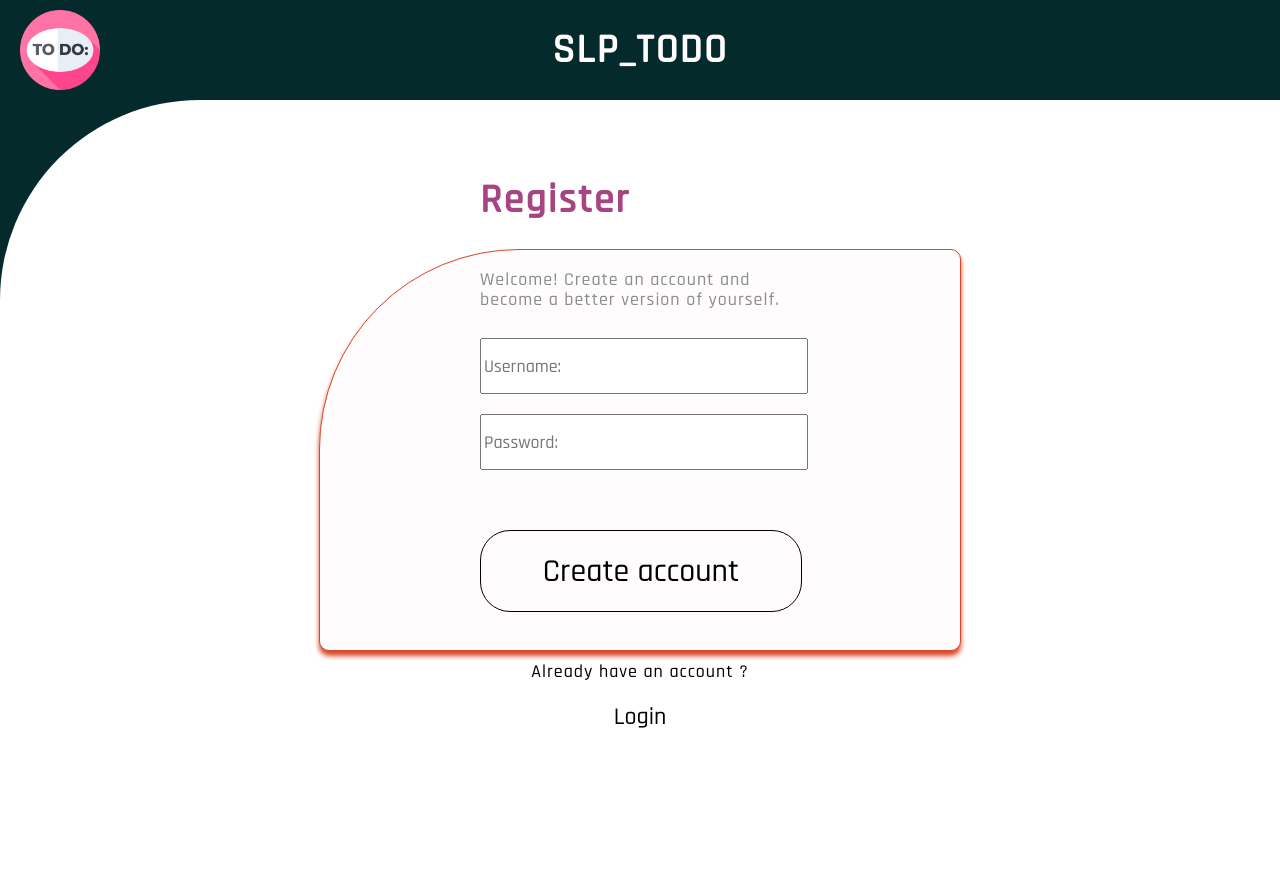
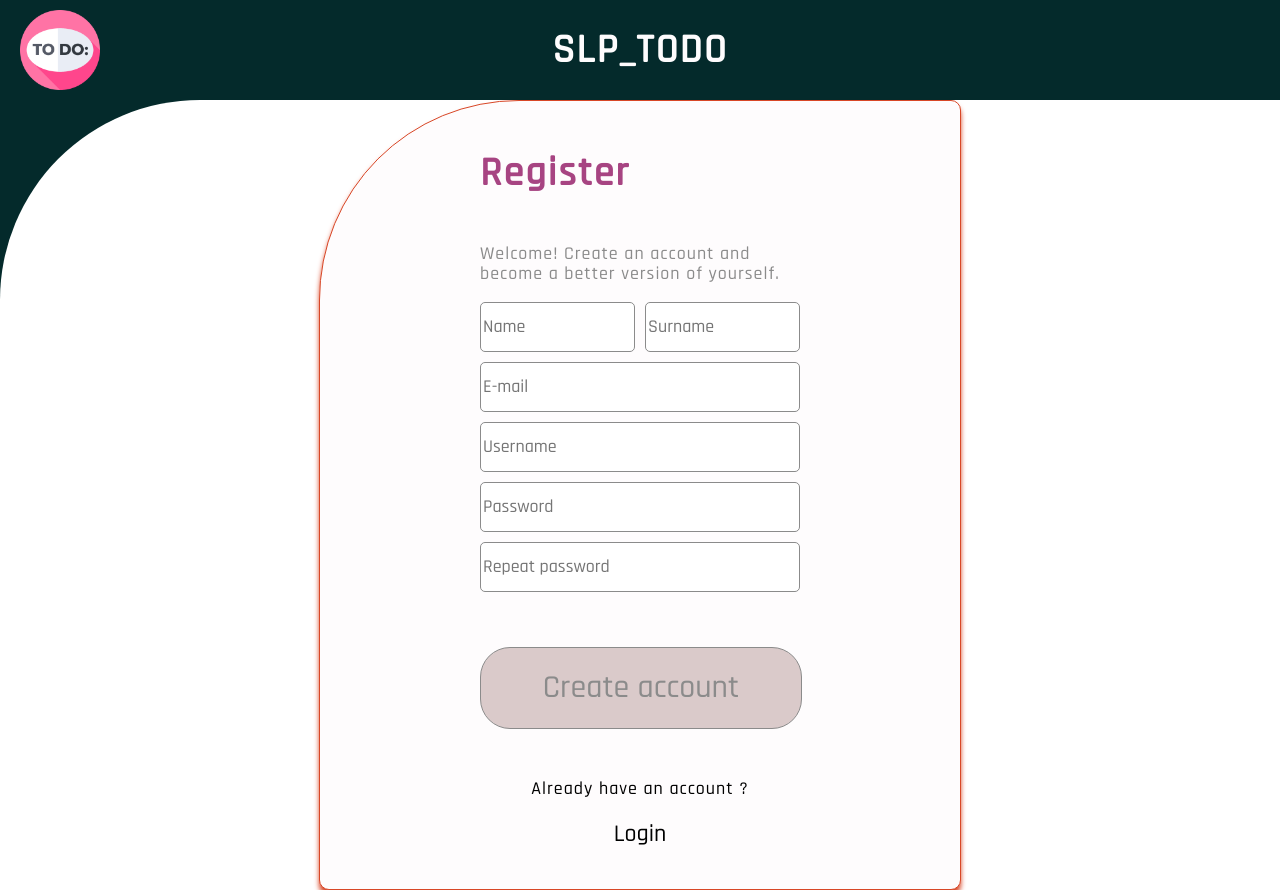
Before and after one commit to Jakub-Radzik/WEB_TODO, a React (Create React App) app in the folder frontend/: page / in a window 1280 px wide. Both pictures are taken after a click on the element "Register". Before the commit the page ends 800 px from the top, so only its background shows below. Built offline with nearby package versions, Linux system fonts and the light colour scheme.

Commit message:
login and register functionality

```diff
--- a/frontend/src/components/LoginView.tsx
+++ b/frontend/src/components/LoginView.tsx
@@ -9,7 +9,7 @@ const View = styled.div`
 `;
 
 export const LoginView = styled(View)`
-  height: 50vh;
+  min-height: 60vh;
   width: 50%;
   border: 1px solid ${VERMILION};
   display: flex;
@@ -19,4 +19,5 @@ export const LoginView = styled(View)`
   background: ${WHITE};
   box-shadow: 0 5px 5px 0px ${VERMILION};
   border-radius: 200px 10px 10px 10px ;
+  padding: 20px 0;
 `;
--- a/frontend/src/context/AuthContext.tsx
+++ b/frontend/src/context/AuthContext.tsx
@@ -1,6 +1,5 @@
 import axios from 'axios';
 import React, { FC, useCallback } from 'react';
-import { toast } from 'react-toastify';
 import { errorToast, successToast } from '../utils/toasts';
 
 type AuthStatus = 'initialising' | 'authenticated' | 'unauthenticated';
@@ -12,9 +11,10 @@ type UserType = {
 type AuthContext = {
   status: AuthStatus;
   user: UserType | null;
-  login: (username: string, password: string) => void;
-  register: (username: string, password: string) => void;
+  login: (login: string, password: string) => void;
+  register: (user:string, surname: string, email:string, username: string, password: string) => void;
   logout: () => void;
+  isLoading: boolean
 };
 
 const AuthContext = React.createContext<AuthContext>({
@@ -23,6 +23,7 @@ const AuthContext = React.createContext<AuthContext>({
   login: () => null,
   logout: () => null,
   register: () => null,
+  isLoading: false
 });
 
 type AuthProps = {
@@ -30,59 +31,93 @@ type AuthProps = {
 };
 
 type PostLoginData = {
+  login: string;
+  password: string;
+};
+
+
+type PostLoginResponse = {
+  data: {
+    token: string;
+    username: string;
+  };
+};
+
+type PostRegisterData = {
+  name: string;
+  surname: string;
+  email: string;
   username: string;
   password: string;
 };
 
-type PostLoginResponse = {
+type PostRegisterResponse = {
   data: {
-    token: string;
+    username: string;
   };
-};
+}
+
 
 const AuthProvider: FC<AuthProps> = ({ children }) => {
   const [status, setStatus] = React.useState<AuthStatus>('initialising');
   const [user, setUser] = React.useState<UserType | null>(null);
   const [token, setToken] = React.useState<string | null>(null);
+  const [isLoading, setIsLoading] = React.useState(false);
 
   const handleError = (error: string) => {
     errorToast(error);
     setStatus('unauthenticated');
   };
 
-  const login = useCallback((username: string, password: string) => {
+  const login = useCallback((login: string, password: string) => {
+    setIsLoading(true);
+
     axios
       .post<PostLoginData, PostLoginResponse>(
         'http://127.0.0.1:5000/api/v1/login',
-        { username, password }
+        { login, password }
       )
-      .then(
-        data => {
-          successToast(`You were correctly logged in ${username}`);
-          setToken(data.data.token);
+      .then(({data}) => {
+          successToast(`You were correctly logged in ${data.username}`);
+          console.dir(data)
+          setToken(data.token);
           setStatus('authenticated');
-          setUser({ username });
+          setUser({username: data.username});
         },
         error => handleError(error)
       )
       .catch(error => {
         handleError(error);
+      }).finally(() => {
+        setIsLoading(false);
       });
   }, []);
 
   const logout = () => {
+    setIsLoading(true);
     successToast('You were correctly logged out');
     setToken(null);
     setStatus('unauthenticated');
     setUser(null);
+    setIsLoading(false);
   };
-  const register = () => {
-    setStatus('unauthenticated');
-    setUser(null);
-  };
+  const register = useCallback((name: string, surname: string, email: string, username: string, password: string) => {
+    setIsLoading(true);
+    axios.post<PostRegisterData,PostRegisterResponse>('http://127.0.0.1:5000/api/v1/register', {name, surname, email, username, password}).then(
+      ({data}) => {
+        successToast(`You were correctly registered ${data.username}. You can now login`);
+      }, error => handleError(error)
+    ).catch(error => {
+      handleError(error);
+    }
+    ).finally(() => {
+      setIsLoading(false);
+    }
+    );
+  },[]);
 
   return (
-    <AuthContext.Provider value={{ status, user, login, logout, register }}>
+    <AuthContext.Provider value={{ status, user, login, logout, register, isLoading }}>
       {children}
     </AuthContext.Provider>
   );
--- a/frontend/src/design/colors.tsx
+++ b/frontend/src/design/colors.tsx
@@ -4,3 +4,5 @@ export const MAXIMUM_RED_PURPLE = '#A74482';
 export const WHITE = '#FEFCFD';
 export const PLATINUM = '#D8E2DC';
 export const GRAY = '#8b8b8b';
+export const LIGHT_GRAY = '#dacaca';
+export const BLUE = '#5b15ce';
--- a/frontend/src/elements/button/index.tsx
+++ b/frontend/src/elements/button/index.tsx
@@ -1,8 +1,9 @@
 import { FC } from 'react';
 import styled from 'styled-components';
+import { GRAY, LIGHT_GRAY, MAXIMUM_RED_PURPLE, VERMILION, WHITE } from '../../design/colors';
 import { RAJDHANI } from '../../design/fonts';
 
-const StyledButton = styled.div`
+const StyledButton = styled.div<{disabled?: boolean}>`
   font-family: ${RAJDHANI};
   font-size: xx-large;
   border: 1px solid black;
@@ -11,19 +12,23 @@ const StyledButton = styled.div`
   display: flex;
   align-items: center;
   justify-content: center;
-  cursor: pointer;
+  cursor: ${disabled => disabled ? 'not-allowed' : 'pointer'};
   width: 100%;
+  border: ${({disabled}) => disabled ? `1px solid ${GRAY}` : `1px solid ${MAXIMUM_RED_PURPLE}`};
+  color: ${({disabled}) => disabled ?  GRAY : WHITE};
+  background-color: ${({disabled}) => disabled ? LIGHT_GRAY : VERMILION};
 `;
 
 type ButtonProps = {
   label: string;
   onClick: () => void;
+  disabled?: boolean;
   [x: string]: any;
 };
 
-export const Button: FC<ButtonProps> = ({ label, onClick, ...props }) => {
+export const Button: FC<ButtonProps> = ({ label, onClick,disabled, ...props }) => {
   return (
-    <StyledButton onClick={onClick} {...props}>
+    <StyledButton onClick={onClick} disabled={disabled} {...props}>
       {label}
     </StyledButton>
   );
@@ -37,6 +42,7 @@ const StyledButtonWrapper = styled.div`
   margin: 20px 0;
   font-family: ${RAJDHANI};
   font-size: x-large;
+  cursor: pointer;
 `;
 
 export const TertiaryButton: FC<ButtonProps> = ({ label, onClick, ...props }) => {
--- a/frontend/src/elements/containers/index.tsx
+++ b/frontend/src/elements/containers/index.tsx
@@ -20,7 +20,7 @@ export const LoginContainer = styled(BaseContainer)`
 export const Wrapper = styled.div<{ margin?: string }>`
   width: 50%;
   > * {
-    margin: ${({ margin }) => (margin ? margin : '10px 0')};
+    margin: ${({ margin }) => (margin ? margin : '5px 0')};
   }
 `;
 
@@ -30,3 +30,16 @@ export const LeftWrapper = styled.div`
   flex-direction: column;
   align-items: flex-start;
 `;
+
+
+export const Row = styled.div`
+  display: flex;
+  flex-direction: row;
+  width: 100%;
+  justify-content: center;
+  align-items: center;
+  margin: 0 0 5px 0;
+  >*:not(:last-child) {
+    margin-right: 10px;
+  }
+`;
--- a/frontend/src/elements/form/index.tsx
+++ b/frontend/src/elements/form/index.tsx
@@ -1,5 +1,6 @@
 import { FC } from 'react';
 import styled from 'styled-components';
+import { GRAY } from '../../design/colors';
 import { RAJDHANI } from '../../design/fonts';
 
 const StyledInput = styled.input`
@@ -7,19 +8,22 @@ const StyledInput = styled.input`
   font-size: large;
   width: 100%;
   height: 50px;
+  box-sizing: border-box;
+  border-radius: 5px;
+  border: 1px solid ${GRAY};
 `;
 
 type InputProps = {
   value: string;
-  setValue: (value: string) => void;
+  onChange: (value: string) => void;
   [x: string]: any;
 };
 
-export const Input: FC<InputProps> = ({ value, setValue, ...props }) => {
+export const Input: FC<InputProps> = ({ value, onChange, ...props }) => {
   return (
     <StyledInput
       value={value}
-      onChange={e => setValue(e.target.value)}
+      onChange={e => onChange(e.target.value)}
       {...props}
     />
   );
--- /dev/null
+++ b/frontend/src/elements/loader/index.tsx
@@ -0,0 +1,42 @@
+import { FC } from "react";
+import styled, { keyframes } from "styled-components";
+import { BLUE, MAXIMUM_RED_PURPLE, RICH_BLACK, VERMILION } from "../../design/colors";
+
+const rotate = keyframes`
+ 100% { transform: rotate(360deg); }
+`
+
+const LoaderContainer = styled.div`
+  width: 80px;
+  height: 80px;
+  display: flex;
+  flex-wrap: wrap;
+    animation-name: ${rotate};
+    animation-duration: 0.8s;
+    animation-iteration-count: infinite;
+    animation-timing-function: linear;
+`
+
+
+const Ball = styled.div<{color?: string, size?: string}>`
+    width: ${({size}) => size || '25px'};
+    height: ${({size}) => size || '25px'};
+    border-radius: 50%;
+    background-color: ${({color}) => color || 'black'};
+    transform: scale(0.6);
+    box-shadow: 1px 1px 3px 1px ${({color}) => color || 'black'};
+`
+
+
+const Loader= () => {
+    return (
+        <LoaderContainer>
+            <Ball color={MAXIMUM_RED_PURPLE} size="50%"/>
+            <Ball color={VERMILION} size="50%"/>
+            <Ball color={RICH_BLACK} size="50%"/>
+            <Ball color={BLUE} size="50%"/>
+        </LoaderContainer>
+    )
+}
+
+export default Loader;
--- a/frontend/src/views/Login.tsx
+++ b/frontend/src/views/Login.tsx
@@ -1,4 +1,4 @@
-import { FC, useState } from 'react';
+import { FC, useCallback, useState } from 'react';
 import { LoginView } from '../components/LoginView';
 import { useAuth } from '../context/AuthContext';
 import {
@@ -11,17 +11,21 @@ import { Input } from '../elements/form';
 import { PrimaryText, Text } from '../elements/text';
 
 type LoginDataProps = {
-  username: string;
+  login: string;
   password: string;
 };
 
 const Login: FC<{switchView: ()=>void}> = ({switchView}) => {
-  const { login } = useAuth();
+  const { login, isLoading } = useAuth();
 
   const [loginData, setLoginData] = useState<LoginDataProps>({
-    username: '',
+    login: '',
     password: '',
   });
+
+  const isValid = useCallback(() => {
+    return loginData.login && loginData.password;
+  },[loginData]);
 
   return (
     <LoginContainer>
@@ -35,16 +39,16 @@ const Login: FC<{switchView: ()=>void}> = ({switchView}) => {
         </LeftWrapper>
         <Wrapper>
           <Input
-            value={loginData.username}
-            setValue={(value: string) =>
-              setLoginData({ ...loginData, username: value })
+            value={loginData.login}
+            onChange={(value: string) =>
+              setLoginData({ ...loginData, login: value })
             }
-            placeholder="Username:"
+            placeholder="Username or email:"
             type="text"
           />
           <Input
             value={loginData.password}
-            setValue={(value: string) =>
+            onChange={(value: string) =>
               setLoginData({ ...loginData, password: value })
             }
             placeholder="Password:"
@@ -54,7 +58,8 @@ const Login: FC<{switchView: ()=>void}> = ({switchView}) => {
         <Wrapper margin="50px 0 0 0">
           <Button
             label={'Login'}
-            onClick={() => login(loginData.username, loginData.password)}
+            onClick={() => isValid() && login(loginData.login, loginData.password)}
+            disabled={!isValid() || isLoading}
           />
         </Wrapper>
         <Wrapper margin='50px 0 0 0'>
--- a/frontend/src/views/Register.tsx
+++ b/frontend/src/views/Register.tsx
@@ -1,4 +1,4 @@
-import { FC, useState } from 'react';
+import { FC, useCallback, useState } from 'react';
 import { LoginView } from '../components/LoginView';
 import { useAuth } from '../context/AuthContext';
 import {
@@ -6,26 +6,54 @@ import {
   MAXIMUM_RED_PURPLE,
 } from '../design/colors';
 import { Button, TertiaryButton } from '../elements/button';
-import { LeftWrapper, LoginContainer, Wrapper } from '../elements/containers';
+import { LeftWrapper, LoginContainer, Row, Wrapper } from '../elements/containers';
 import { Input } from '../elements/form';
+import Loader from '../elements/loader';
 import { PrimaryText, Text } from '../elements/text';
+import { errorToast } from '../utils/toasts';
 
 type RegisterDataProps = {
+  name: string;
+  surname: string;
+  email: string;
   username: string;
   password: string;
+  repeatPassword: string;
+};
+
+const emptyRegisterData: RegisterDataProps = {
+  name: '',
+  surname: '',
+  email: '',
+  username: '',
+  password: '',
+  repeatPassword: '',
 };
 
 const Register: FC<{switchView: ()=>void}> = ({switchView}) => {
-  const { register } = useAuth();
 
-  const [registerData, setRegisterData] = useState<RegisterDataProps>({
-    username: '',
-    password: '',
-  });
+  const { register, isLoading } = useAuth();
+
+  const [registerData, setRegisterData] = useState<RegisterDataProps>(emptyRegisterData);
+
+  const isValid = useCallback(() => {
+    return registerData.name && registerData.surname && registerData.email && registerData.username && registerData.password && registerData.repeatPassword;
+  },[registerData]);
+
+  const onSubmit = () => {
+    if(registerData.password !== registerData.repeatPassword) {
+      errorToast('Passwords do not match');
+      return;
+    }else{
+      register(registerData.name, registerData.surname, registerData.email, registerData.username, registerData.password);
+      setRegisterData(emptyRegisterData);
+    }
+  };
 
   return (
     <LoginContainer>
       <LoginView>
+          {isLoading && <Loader/>}
         <LeftWrapper>
           <PrimaryText color={MAXIMUM_RED_PURPLE}>Register</PrimaryText>
           <Text color={GRAY} align="left">
@@ -33,27 +61,62 @@ const Register: FC<{switchView: ()=>void}> = ({switchView}) => {
           </Text>
         </LeftWrapper>
         <Wrapper>
+          <Row>
+            <Input
+              placeholder="Name"
+              value={registerData.name}
+              onChange={(value: string) =>
+                setRegisterData({ ...registerData, name: value })
+              }
+              type="text"
+            />
+            <Input
+              placeholder="Surname"
+              value={registerData.surname}
+              onChange={(value: string) =>
+                setRegisterData({ ...registerData, surname: value })
+              }
+              type="text"
+            />
+          </Row>
+          <Input
+            value={registerData.email}
+            onChange={(value: string) =>
+              setRegisterData({ ...registerData, email: value })
+            }
+            placeholder="E-mail"
+            type="email"
+          />
           <Input
             value={registerData.username}
-            setValue={(value: string) =>
+            onChange={(value: string) =>
               setRegisterData({ ...registerData, username: value })
             }
-            placeholder="Username:"
+            placeholder="Username"
             type="text"
           />
           <Input
             value={registerData.password}
-            setValue={(value: string) =>
+            onChange={(value: string) =>
               setRegisterData({ ...registerData, password: value })
             }
-            placeholder="Password:"
+            placeholder="Password"
+            type="password"
+          />
+          <Input
+            value={registerData.repeatPassword}
+            onChange={(value: string) =>
+              setRegisterData({ ...registerData, repeatPassword: value })
+            }
+            placeholder="Repeat password"
             type="password"
           />
         </Wrapper>
         <Wrapper margin="50px 0 0 0">
           <Button
             label={'Create account'}
-            onClick={() => register(registerData.username, registerData.password)}
+            onClick={() => {isValid() && onSubmit()}}
+            disabled={!isValid() || isLoading}
           />
         </Wrapper>
         <Wrapper margin='50px 0 0 0'>
```
Also changed, not shown: 1 other file (tests, documents, lock files or other folders).
